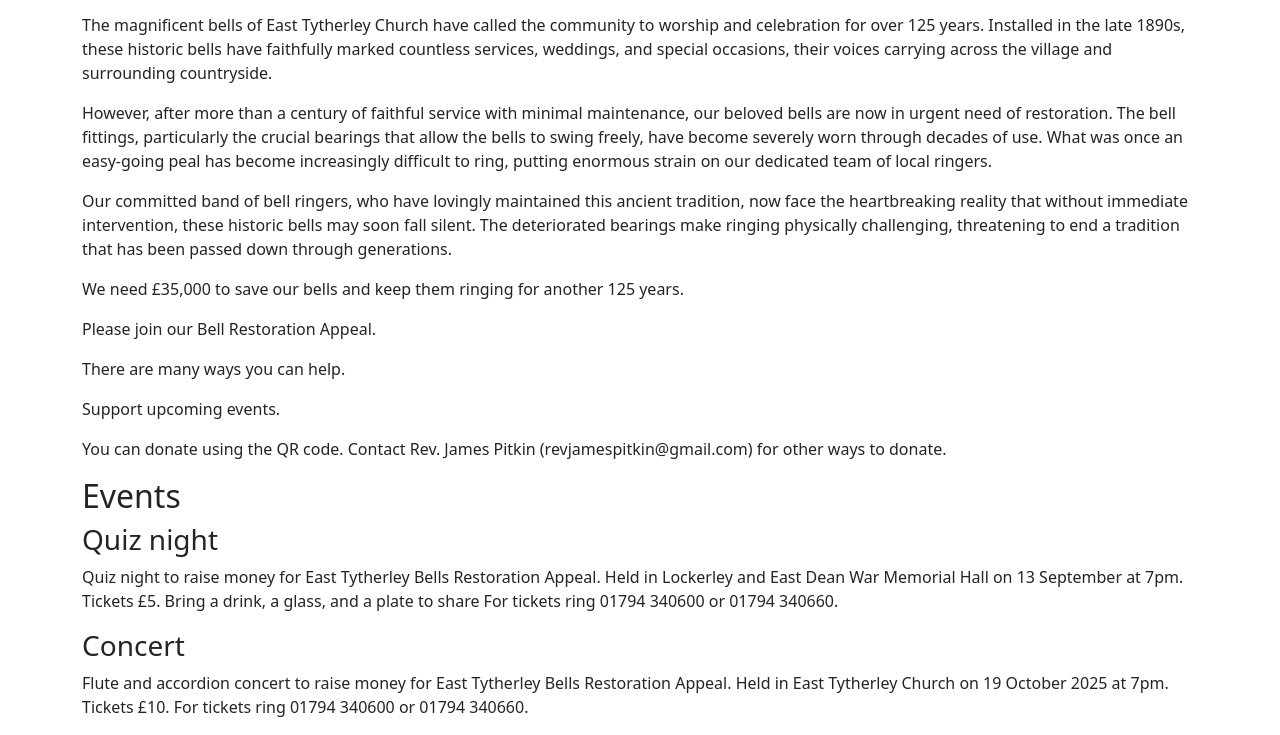
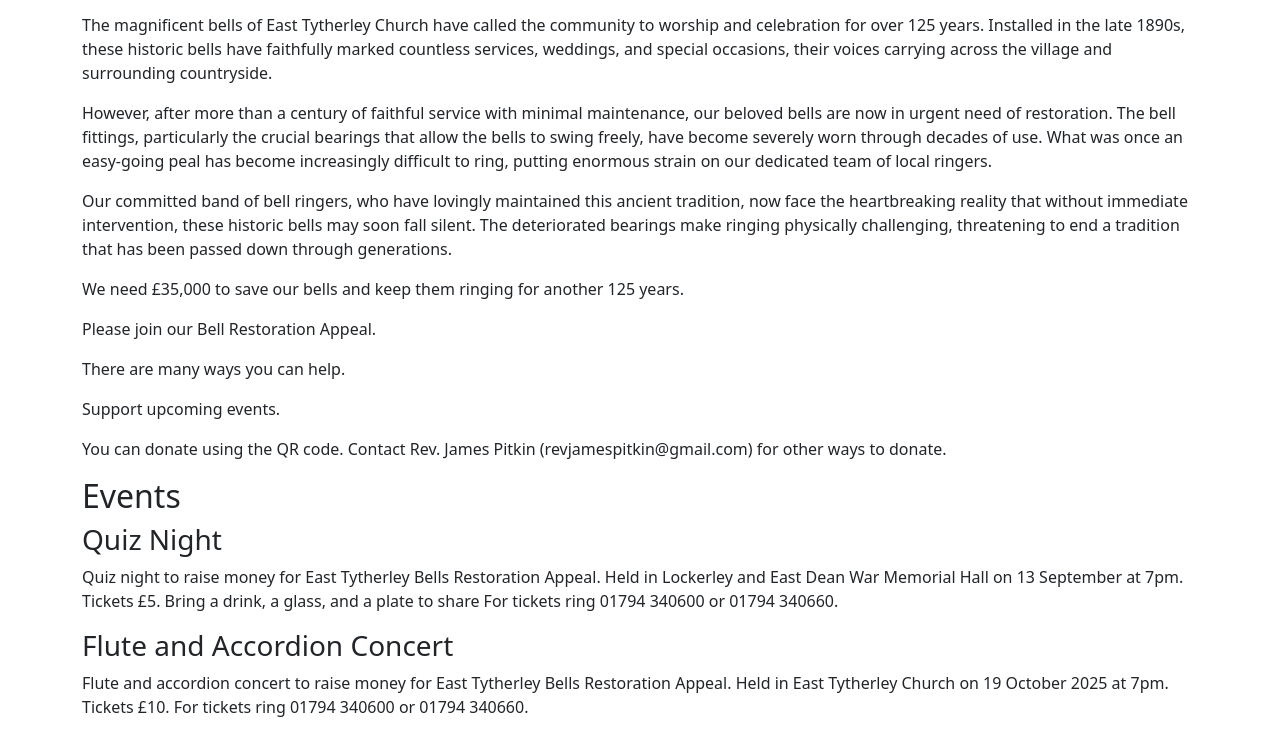
Before and after one commit to lockerleyringers/east-tytherley-bells-appeal, a plain HTML site: page index.html in a window 1280 px wide. Shown: the part 762-1497 px from the top of the page. Drawn offline with nearby package versions, Linux system fonts and the light colour scheme.

Commit message:
Update index.html

```diff
--- a/index.html
+++ b/index.html
@@ -66,14 +66,14 @@
       </section>
       <section id="events">
         <h2>Events</h2>
-        <h3>Quiz night</h3>
+        <h3>Quiz Night</h3>
         <p>
           Quiz night to raise money for East Tytherley Bells Restoration Appeal.
           Held in Lockerley and East Dean War Memorial Hall on 13 September at 7pm.
           Tickets £5. Bring a drink, a glass, and a plate to share
           For tickets ring 01794 340600 or 01794 340660.
         </p>
-        <h3>Concert</h3>
+        <h3>Flute and Accordion Concert</h3>
         <p>
           Flute and accordion concert to raise money for East Tytherley Bells Restoration Appeal.
           Held in East Tytherley Church on 19 October 2025 at 7pm.
```
